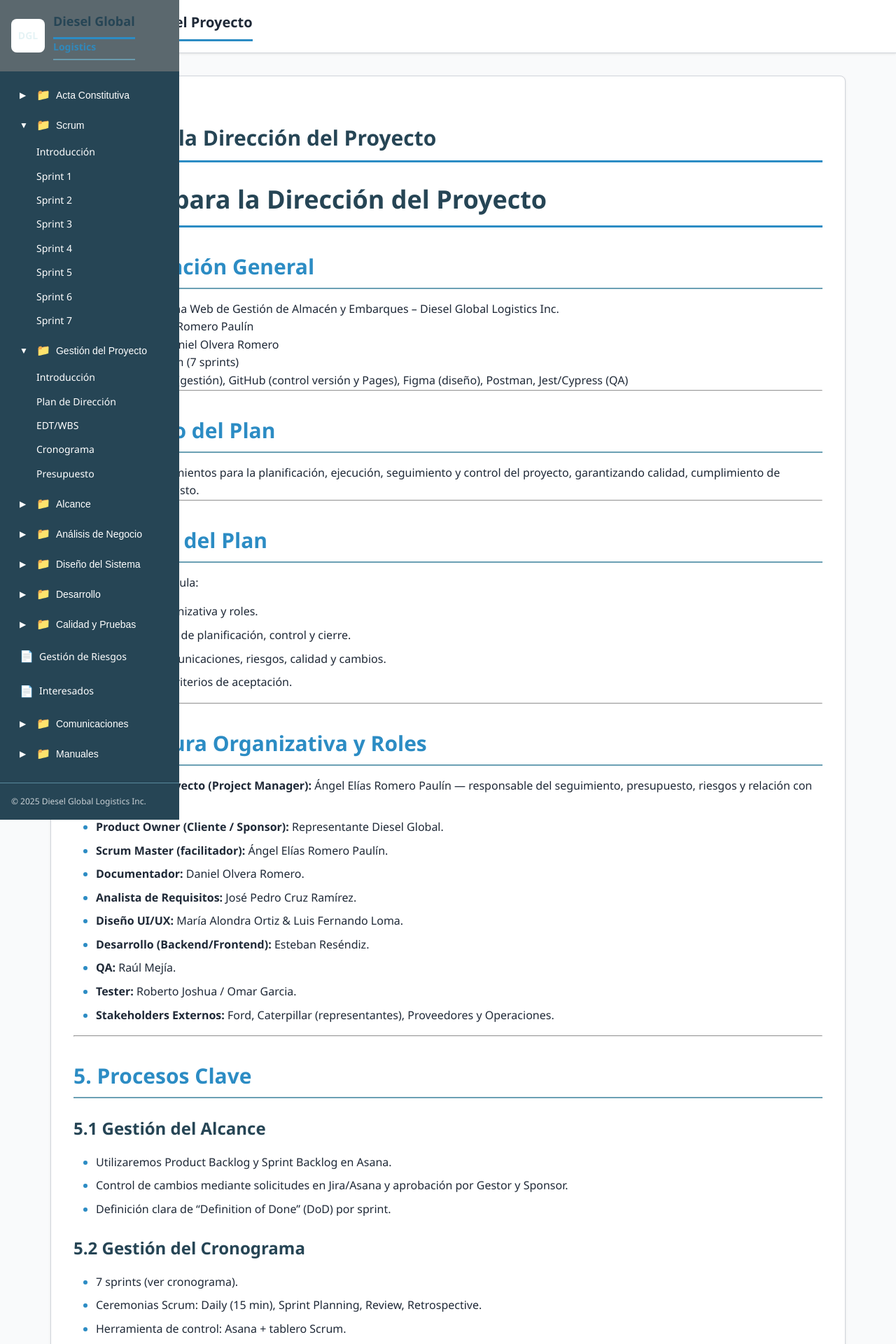
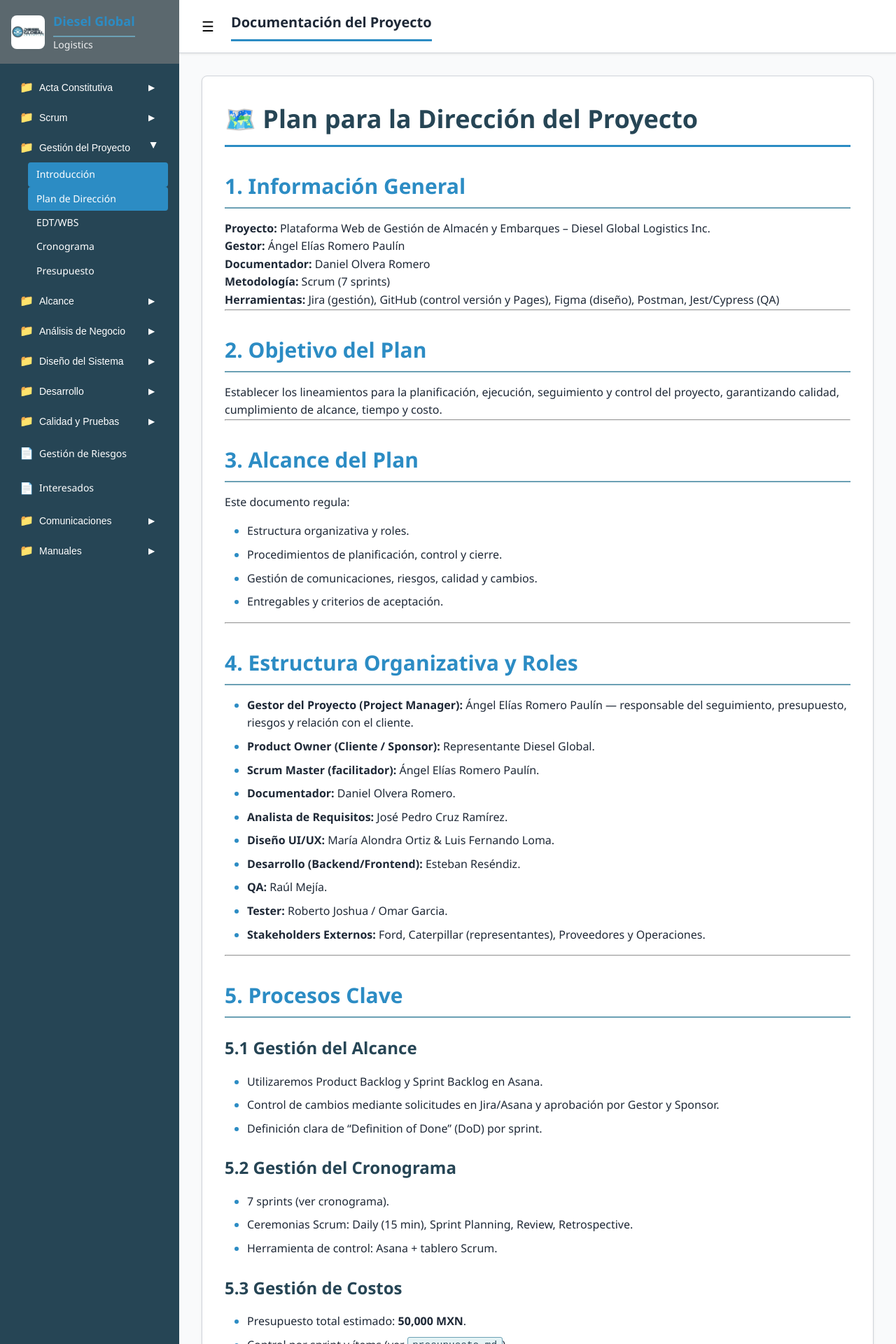
Before and after one commit to DaniOlvera17/documentacion-proyecto-dgl, a Jekyll site: the page built from 03-gestion-proyecto/plan-direccion.md, in a window 1280 px wide. Shown: the top 1920 px of the page at 70% size. Built offline with Jekyll 4.4.1, drawn with Linux system fonts in a browser that asks for light colours; part of the change alters nothing that is shown.

Commit message:
Intento de acomodar pag

```diff
--- a/_layouts/default.html
+++ b/_layouts/default.html
@@ -1,48 +1,50 @@
 <!DOCTYPE html>
-<html lang="es">
+<html lang="es-MX">
   <head>
     <meta charset="UTF-8">
-    <meta name="viewport" content="width=device-width, initial-scale=1.0">
-    <title>{{ page.title }} - {{ site.title }}</title>
-    <link rel="stylesheet" href="{{ '/assets/css/style.css' | relative_url }}">
+    <meta http-equiv="X-UA-Compatible" content="IE=edge">
+    <meta name="viewport" content="width=device-width, initial-scale=1">
+
+    <title>{% if page.title %}{{ page.title }} | {% endif %}{{ site.title }}</title>
+    <meta name="description" content="{{ page.description | default: site.description }}"/>
+
+    <link rel="stylesheet" href="{{ '/assets/css/style.css?v=' | append: site.github.build_revision | relative_url }}">
   </head>
   <body>
+    <!-- Layout con Sidebar -->
     <div class="layout-container">
-        <!-- Sidebar -->
-        <aside id="sidebar" class="sidebar">
-            <!-- Header del Sidebar -->
+
+      <!-- Sidebar de Navegación -->
+      <aside class="sidebar" id="sidebar">
         <div class="sidebar-header">
           <div class="logo-container">
             <div class="logo-box">
-                        <span class="logo-text">DGL</span>
+            <img src="{{ site.baseurl }}/assets/images/Logo.jpg"
+                alt="Logo Diesel Global"
+                class="logo-img">
             </div>
-                    <div class="company-info">
-                        <h1 class="company-name">Diesel Global</h1>
-                        <h2 class="company-subtitle">Logistics</h2>
+            <div>
+              <h2 class="company-name">Diesel Global</h2>
+              <p class="company-subtitle">Logistics</p>
             </div>
           </div>
         </div>
 
-            <!-- Navegación -->
         <nav class="sidebar-nav">
           {% for item in site.navigation %}
           <div class="nav-item">
             {% if item.children %}
-                    <!-- Sección con hijos (desplegable) -->
-                    <button class="nav-button has-children" onclick="toggleSection('{{ item.id }}')">
-                        <span class="chevron" id="chevron-{{ item.id }}">▶</span>
+              <button class="nav-button has-children" onclick="toggleMenu('{{ item.id }}')">
                 <span class="nav-icon">📁</span>
                 <span class="nav-title">{{ item.title }}</span>
+                <span class="chevron" id="chevron-{{ item.id }}">▶</span>
               </button>
-                    <div class="nav-children" id="section-{{ item.id }}" style="display: none;">
+              <div class="nav-children" id="menu-{{ item.id }}" style="display: none;">
                 {% for child in item.children %}
-                        <a href="{{ child.url | relative_url }}" class="nav-child-link">
-                            {{ child.title }}
-                        </a>
+                <a href="{{ child.url | relative_url }}" class="nav-child-link">{{ child.title }}</a>
                 {% endfor %}
               </div>
             {% else %}
-                    <!-- Sección simple (sin hijos) -->
               <a href="{{ item.url | relative_url }}" class="nav-button">
                 <span class="nav-icon">📄</span>
                 <span class="nav-title">{{ item.title }}</span>
@@ -52,91 +54,174 @@
           {% endfor %}
         </nav>
 
-            <!-- Footer del Sidebar -->
         <div class="sidebar-footer">
-                © 2025 Diesel Global Logistics Inc.
+          <p>&copy; 2025 Diesel Global Logistics Inc.</p>
+          <p>Versión {{ site.project.version }}</p>
         </div>
       </aside>
 
       <!-- Contenido Principal -->
       <div class="main-wrapper">
-            <!-- Header Superior -->
         <header class="main-header">
-                <button id="toggleSidebar" class="toggle-button" onclick="toggleSidebar()">
-                    <span id="toggleIcon">☰</span>
-                </button>
+          <button class="toggle-button" onclick="toggleSidebar()" aria-label="Toggle menu">☰</button>
           <h1 class="header-title">Documentación del Proyecto</h1>
         </header>
 
-            <!-- Área de Contenido -->
         <main class="main-content">
           <div class="content-card">
-                    <h2 class="content-title">{{ page.title }}</h2>
-
             {{ content }}
           </div>
         </main>
       </div>
     </div>
 
-    <!-- JavaScript -->
     <script>
-        // Toggle Sidebar
+      // Toggle del Sidebar
       function toggleSidebar() {
         const sidebar = document.getElementById('sidebar');
-            const toggleIcon = document.getElementById('toggleIcon');
+        sidebar.classList.toggle('sidebar-closed');
+      }
 
-            if (sidebar.classList.contains('sidebar-closed')) {
-                sidebar.classList.remove('sidebar-closed');
-                toggleIcon.textContent = '✕';
+      // Toggle de menús desplegables
+      function toggleMenu(menuId) {
+        const menu = document.getElementById('menu-' + menuId);
+        const chevron = document.getElementById('chevron-' + menuId);
+
+        if (menu.style.display === 'none' || menu.style.display === '') {
+          menu.style.display = 'block';
+          chevron.style.transform = 'rotate(90deg)';
         } else {
-                sidebar.classList.add('sidebar-closed');
-                toggleIcon.textContent = '☰';
+          menu.style.display = 'none';
+          chevron.style.transform = 'rotate(0deg)';
         }
       }
 
-        // Toggle Section (Expandir/Colapsar)
-        function toggleSection(sectionId) {
-            const section = document.getElementById('section-' + sectionId);
-            const chevron = document.getElementById('chevron-' + sectionId);
+      // Cerrar sidebar en móvil al hacer clic fuera
+      document.addEventListener('click', function(event) {
+        const sidebar = document.getElementById('sidebar');
+        const toggleButton = document.querySelector('.toggle-button');
 
-            if (section.style.display === 'none' || section.style.display === '') {
-                section.style.display = 'block';
-                chevron.textContent = '▼';
-            } else {
-                section.style.display = 'none';
-                chevron.textContent = '▶';
+        if (window.innerWidth <= 768 &&
+            !sidebar.contains(event.target) &&
+            !toggleButton.contains(event.target) &&
+            !sidebar.classList.contains('sidebar-closed')) {
+          sidebar.classList.add('sidebar-closed');
         }
-        }
+      });
 
-        // Marcar página activa
+      // Resaltar elemento activo en el menú
       document.addEventListener('DOMContentLoaded', function() {
         const currentPath = window.location.pathname;
-            const links = document.querySelectorAll('.nav-button, .nav-child-link');
+        const navLinks = document.querySelectorAll('.nav-button, .nav-child-link');
 
-            links.forEach(link => {
-                if (link.getAttribute('href') === currentPath) {
+        navLinks.forEach(link => {
+          const linkPath = link.getAttribute('href');
+          if (linkPath && currentPath.includes(linkPath)) {
             link.classList.add('active');
 
-                    // Si es un hijo, expandir su padre
-                    const parent = link.closest('.nav-children');
-                    if (parent) {
-                        parent.style.display = 'block';
-                        const parentId = parent.id.replace('section-', '');
-                        const chevron = document.getElementById('chevron-' + parentId);
-                        if (chevron) chevron.textContent = '▼';
+            // Si es un hijo, expandir el menú padre
+            const parentMenu = link.closest('.nav-children');
+            if (parentMenu) {
+              parentMenu.style.display = 'block';
+              const menuId = parentMenu.id.replace('menu-', '');
+              const chevron = document.getElementById('chevron-' + menuId);
+              if (chevron) {
+                chevron.style.transform = 'rotate(90deg)';
+              }
             }
           }
         });
+      });
+    </script>
 
-            // Expandir secciones por defecto
-            const defaultExpanded = ['gestion', 'scrum'];
-            defaultExpanded.forEach(id => {
-                const section = document.getElementById('section-' + id);
-                const chevron = document.getElementById('chevron-' + id);
-                if (section) {
-                    section.style.display = 'block';
-                    if (chevron) chevron.textContent = '▼';
+    <!-- SCRIPT DE ZOOM DE IMÁGENES -->
+    <script>
+      document.addEventListener('DOMContentLoaded', function() {
+        // Crear modal para zoom (solo una vez)
+        if (document.getElementById('imageModal')) return; // Prevenir duplicados
+
+        const modal = document.createElement('div');
+        modal.id = 'imageModal';
+        modal.className = 'image-modal';
+
+        modal.innerHTML = `
+          <span class="image-modal-close">&times;</span>
+          <img class="image-modal-content" id="modalImage">
+          <div class="image-caption" id="caption"></div>
+          <div class="zoom-controls" id="zoomControls">
+            <button id="zoomIn" title="Acercar">🔍+</button>
+            <button id="zoomOut" title="Alejar">🔍−</button>
+            <button id="zoomReset" title="Tamaño original">↺</button>
+          </div>
+        `;
+
+        document.body.appendChild(modal);
+
+        const modalImg = document.getElementById('modalImage');
+        const captionText = document.getElementById('caption');
+        const closeBtn = document.querySelector('.image-modal-close');
+        const zoomControls = document.getElementById('zoomControls');
+
+        let currentScale = 1;
+
+        // Agregar evento a imágenes
+        document.querySelectorAll('p[align="center"] img').forEach(img => {
+          img.classList.add('zoom-image');
+          img.style.cursor = 'zoom-in';
+
+          img.addEventListener('click', function() {
+            modal.style.display = 'block';
+            document.body.classList.add('modal-open');
+            modalImg.src = this.src;
+            captionText.innerHTML = this.alt;
+            zoomControls.style.display = 'block';
+            currentScale = 1;
+            modalImg.style.transform = 'scale(1)';
+          });
+        });
+
+        // Cerrar modal
+        closeBtn.addEventListener('click', function() {
+          modal.style.display = 'none';
+          document.body.classList.remove('modal-open');
+          currentScale = 1;
+        });
+
+        modal.addEventListener('click', function(e) {
+          if (e.target === modal) {
+            modal.style.display = 'none';
+            document.body.classList.remove('modal-open');
+            currentScale = 1;
+          }
+        });
+
+        // Zoom controls
+        document.getElementById('zoomIn').addEventListener('click', function(e) {
+          e.stopPropagation();
+          currentScale += 0.3;
+          modalImg.style.transform = 'scale(' + currentScale + ')';
+        });
+
+        document.getElementById('zoomOut').addEventListener('click', function(e) {
+          e.stopPropagation();
+          if (currentScale > 0.4) {
+            currentScale -= 0.3;
+            modalImg.style.transform = 'scale(' + currentScale + ')';
+          }
+        });
+
+        document.getElementById('zoomReset').addEventListener('click', function(e) {
+          e.stopPropagation();
+          currentScale = 1;
+          modalImg.style.transform = 'scale(1)';
+        });
+
+        // ESC key
+        document.addEventListener('keydown', function(e) {
+          if (e.key === 'Escape' && modal.style.display === 'block') {
+            modal.style.display = 'none';
+            document.body.classList.remove('modal-open');
+            currentScale = 1;
           }
         });
       });
--- a/assets/css/style.scss
+++ b/assets/css/style.scss
@@ -844,61 +844,3 @@ pre code {
     font-size: 1.5rem;
   }
 }
-/* ========================================
-   FIX: Prevenir deformación del layout
-   ======================================== */
-
-/* Asegurar que el modal no afecte el layout */
-.image-modal {
-  position: fixed !important;
-  top: 0 !important;
-  left: 0 !important;
-  width: 100vw !important;
-  height: 100vh !important;
-  z-index: 99999 !important;
-  background-color: rgba(0, 0, 0, 0.95) !important;
-}
-
-/* Prevenir scroll del body cuando el modal está abierto */
-body.modal-open {
-  overflow: hidden !important;
-}
-
-/* Centrar imagen en el modal */
-.image-modal-content {
-  position: absolute;
-  top: 50%;
-  left: 50%;
-  transform: translate(-50%, -50%);
-  max-width: 90vw;
-  max-height: 90vh;
-  object-fit: contain;
-}
-
-/* Asegurar que los controles estén siempre visibles */
-.zoom-controls {
-  position: fixed !important;
-  bottom: 30px !important;
-  left: 50% !important;
-  transform: translateX(-50%) !important;
-  z-index: 100000 !important;
-}
-
-/* Fix para el sidebar - no debe moverse */
-.sidebar {
-  position: fixed !important;
-  z-index: 1000 !important;
-}
-
-/* Fix para el contenido principal */
-.main-content {
-  position: relative !important;
-}
-
-/* Las imágenes normales no deben ocupar espacio extra */
-.zoom-image {
-  display: block !important;
-  margin: 1rem auto !important;
-  max-width: 100% !important;
-  height: auto !important;
-}
```
Lines whose indentation alone changed are shown as unchanged.
